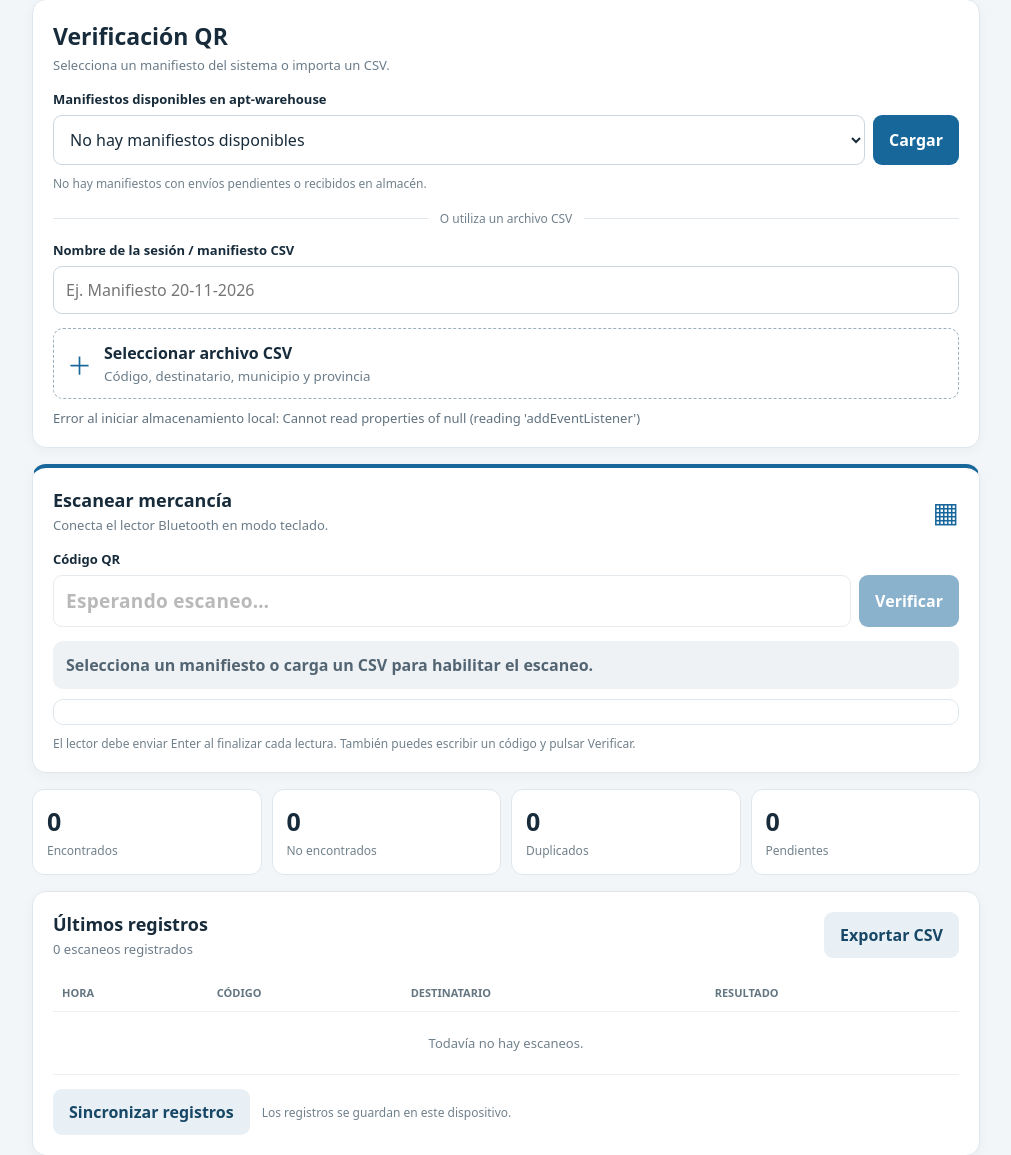
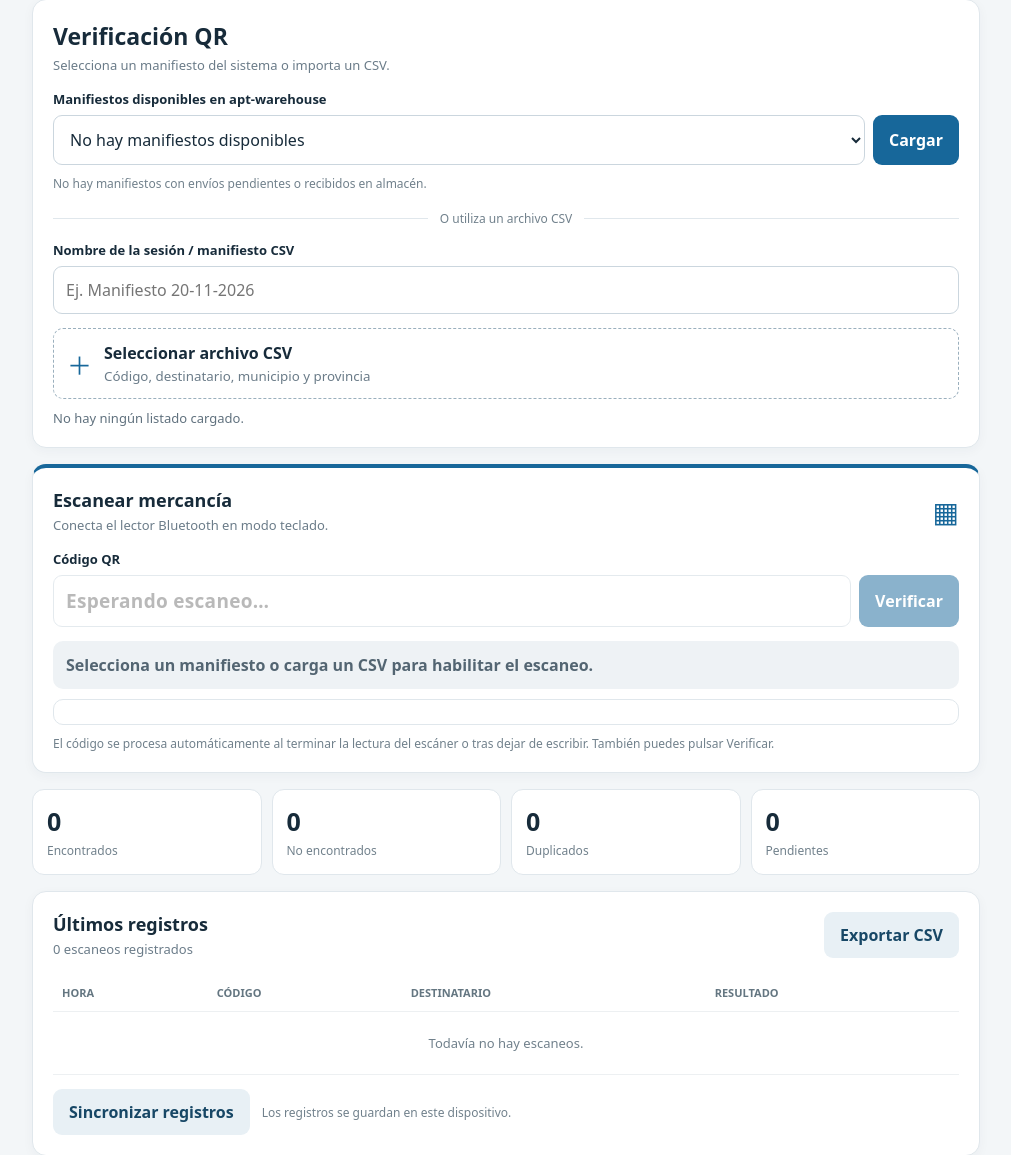
Before and after one commit to by-al3j4ndr0/apt-warehouse, a PHP site: page /scanner/ in a window 1280 px wide. Shown: the part 92-1247 px from the top of the page, without its empty margins (134-1145 px from the left). Run offline with PHP 8.4, Linux system fonts and the light colour scheme; the visitor is signed in with stand-in values (Sample User, id 1); data that the repository does not hold is empty.

Commit message:
Apply QR scanner and warehouse dashboard fixes

```diff
--- a/scanner/index.php
+++ b/scanner/index.php
@@ -6,10 +6,10 @@ $csrf = csrfToken();
 <!doctype html>
 <html lang="es"><head>
 <meta charset="utf-8"><meta name="viewport" content="width=device-width,initial-scale=1,viewport-fit=cover">
-<meta name="theme-color" content="#123b5d"><meta name="csrf-token" content="<?= htmlspecialchars($csrf, ENT_QUOTES, 'UTF-8') ?>">
+<meta name="theme-color" content="#123b5d"><meta name="mobile-web-app-capable" content="yes"><meta name="apple-mobile-web-app-capable" content="yes"><link rel="icon" href="./icons/icon.svg" type="image/svg+xml"><meta name="csrf-token" content="<?= htmlspecialchars($csrf, ENT_QUOTES, 'UTF-8') ?>">
 <title>Control QR | APT Warehouse</title><link rel="manifest" href="./manifest.webmanifest"><link rel="stylesheet" href="./style.css">
 </head><body>
-<header class="topbar"><div><strong>APT Warehouse</strong><span>Control de mercancías</span></div><span id="connection" class="pill">Comprobando conexión…</span></header>
+<header class="topbar"><div><strong>APT Warehouse</strong><span>Control de mercancías</span></div><div class="topbar-actions"><button id="installButton" type="button" hidden>Instalar app</button><span id="connection" class="pill">Comprobando conexión…</span></div></header>
 <main>
 <section class="panel"><div class="section-head"><div><h1>Verificación QR</h1><p>Selecciona un manifiesto del sistema o importa un CSV.</p></div></div>
 <label class="field-label" for="systemManifestSelect">Manifiestos disponibles en apt-warehouse</label>
@@ -22,7 +22,7 @@ $csrf = csrfToken();
 <section class="panel scanner-panel"><div class="section-head"><div><h2>Escanear mercancía</h2><p>Conecta el lector Bluetooth en modo teclado.</p></div><span class="scan-icon">▦</span></div>
 <label class="field-label" for="scanInput">Código QR</label><div class="scan-row"><input id="scanInput" type="text" autocomplete="off" autocapitalize="off" spellcheck="false" placeholder="Esperando escaneo…" disabled><button id="scanButton" type="button" disabled>Verificar</button></div>
 <div id="result" class="result neutral" role="status" aria-live="polite">Selecciona un manifiesto o carga un CSV para habilitar el escaneo.</div><div id="shipmentInfo" class="shipment-info" hidden></div>
-<p class="hint">El lector debe enviar Enter al finalizar cada lectura. También puedes escribir un código y pulsar Verificar.</p></section>
+<p class="hint">El código se procesa automáticamente al terminar la lectura del escáner o tras dejar de escribir. También puedes pulsar Verificar.</p></section>
 <section class="stats-grid" aria-label="Resumen">
 <div class="stat"><b id="countFound">0</b><span>Encontrados</span></div><div class="stat"><b id="countMissing">0</b><span>No encontrados</span></div><div class="stat"><b id="countDuplicate">0</b><span>Duplicados</span></div><div class="stat"><b id="countPending">0</b><span>Pendientes</span></div></section>
 <section class="panel"><div class="section-head"><div><h2>Últimos registros</h2><p id="recordCount">0 escaneos registrados</p></div><button id="exportButton" class="secondary" type="button">Exportar CSV</button></div>
```
